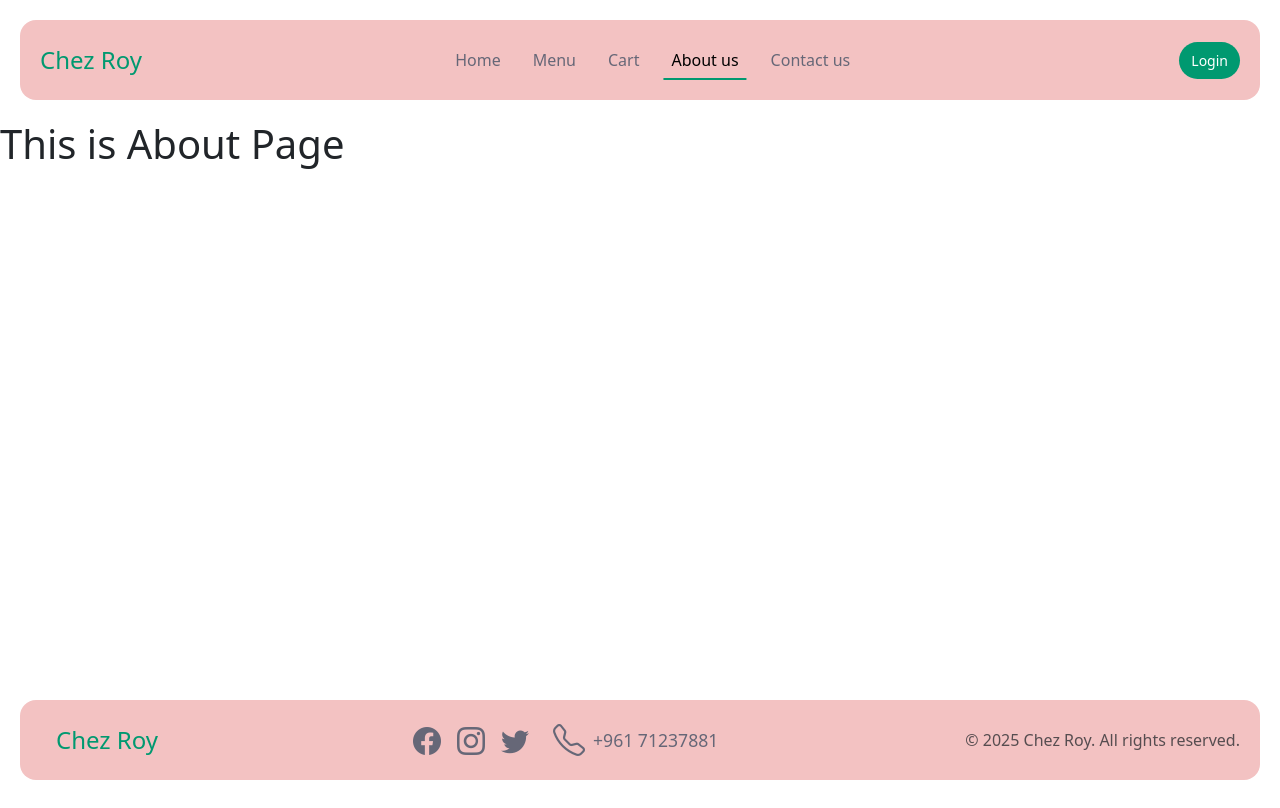
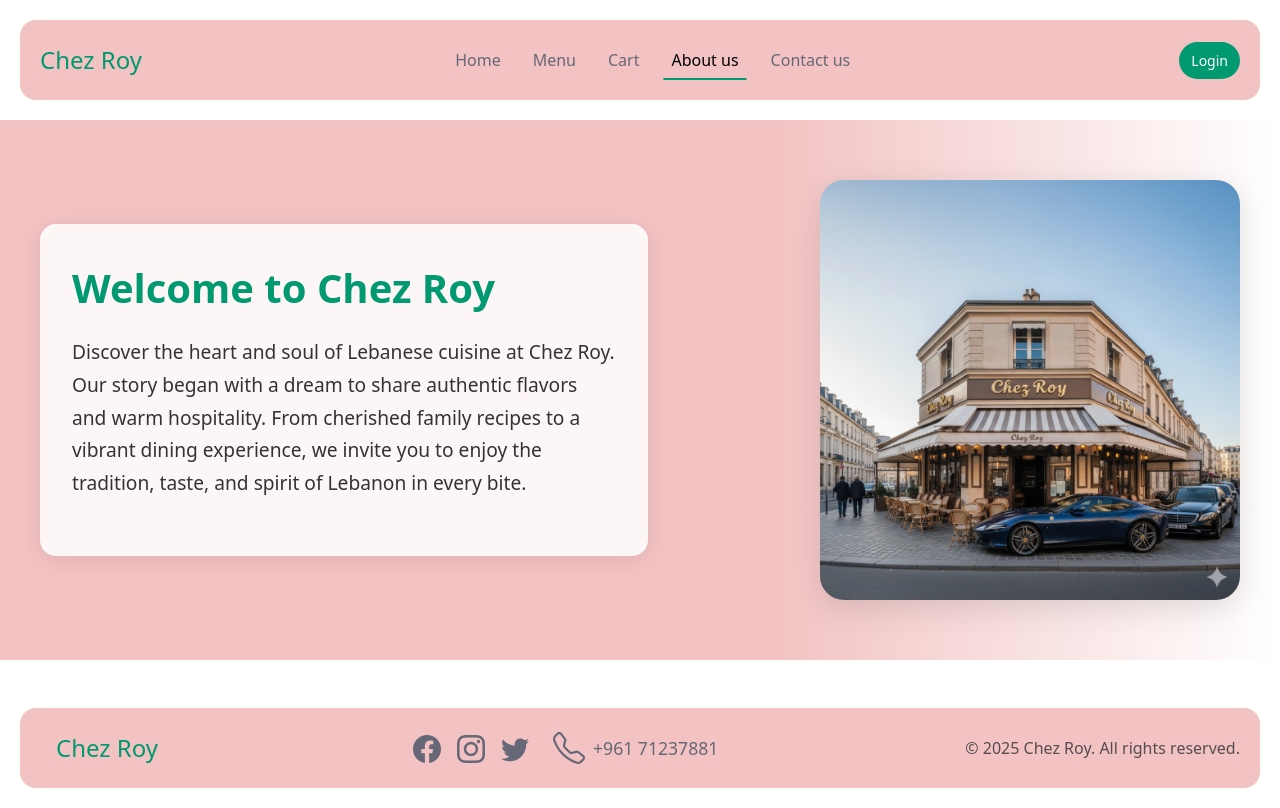
Before and after one commit to roybilain1/Restaurant, a React (Create React App) app in the folder restaurant/: page /About in a window 1280 px wide. Built offline with nearby package versions, Linux system fonts and the light colour scheme.

Commit message:
addding a picture and text to the about page

```diff
--- a/restaurant/src/components/About.js
+++ b/restaurant/src/components/About.js
@@ -1,9 +1,23 @@
-const About = () => {
-    return (
-        <div>
-            <h1>This is About Page</h1>
-        </div>
-    );
-}
+import React from 'react';
+import '../styles/about.css';
+import aboutImage from '../images/chez-roy-restaurant.png';
+
+const About = () => (
+  <section className="about-hero">
+    <div className="about-hero-content">
+      <div className="about-hero-text">
+        <h1>Welcome to Chez Roy</h1>
+        <p>
+          Discover the heart and soul of Lebanese cuisine at Chez Roy.
+          Our story began with a dream to share authentic flavors and warm hospitality.
+          From cherished family recipes to a vibrant dining experience, we invite you to enjoy the tradition, taste, and spirit of Lebanon in every bite.
+        </p>
+      </div>
+      <div className="about-hero-image">
+        <img src={aboutImage} alt="Chez Roy Restaurant" />
+      </div>
+    </div>
+  </section>
+);
 
 export default About;
--- /dev/null
+++ b/restaurant/src/styles/about.css
@@ -0,0 +1,69 @@
+.about-hero {
+  width: 100%;
+  min-height: 60vh;
+  display: flex;
+  align-items: center;
+  justify-content: center;
+  background: linear-gradient(90deg, #f3c2c2 60%, #fff 100%);
+  padding: 60px 0;
+}
+
+.about-hero-content {
+  display: flex;
+  align-items: center;
+  justify-content: space-between;
+  max-width: 1200px;
+  width: 100%;
+  gap: 48px;
+}
+
+.about-hero-text {
+  flex: 1;
+  padding: 40px 32px;
+  background: rgba(255,255,255,0.85);
+  border-radius: 16px;
+  box-shadow: 0 4px 24px rgba(0,0,0,0.08);
+}
+
+.about-hero-text h1 {
+  color: #009970;
+  font-size: 2.5rem;
+  margin-bottom: 24px;
+  font-weight: 700;
+}
+
+.about-hero-text p {
+  color: #333;
+  font-size: 1.2rem;
+  line-height: 1.7;
+}
+
+.about-hero-image {
+  flex: 1;
+  display: flex;
+  justify-content: flex-end;
+  align-items: flex-start;
+}
+
+.about-hero-image img {
+  width: 420px;
+  height: auto;
+  border-radius: 24px;
+  box-shadow: 0 8px 32px rgba(0,0,0,0.12);
+  object-fit: cover;
+}
+
+@media (max-width: 900px) {
+  .about-hero-content {
+    flex-direction: column-reverse;
+    align-items: center;
+    gap: 32px;
+  }
+  .about-hero-image img {
+    width: 90vw;
+    max-width: 420px;
+  }
+  .about-hero-text {
+    padding: 24px 12px;
+  }
+}
```
